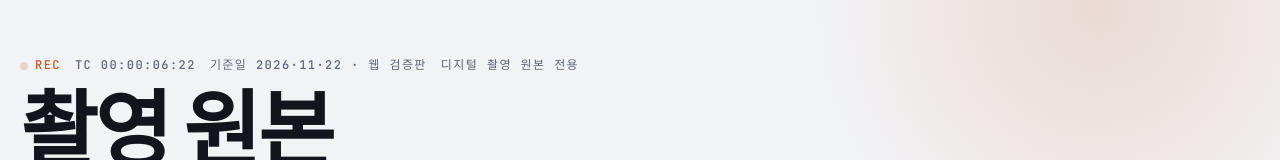
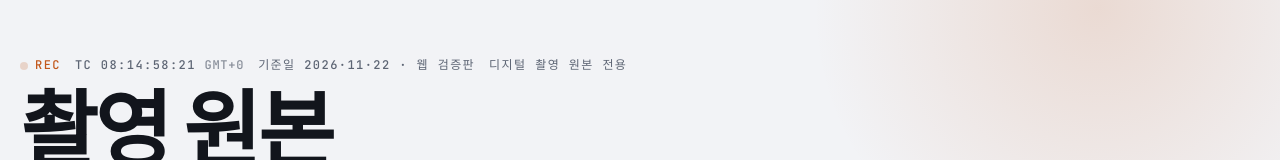
Before and after one commit to AlterPictures/capture-formats, a plain HTML site: page index.html in a window 1280 px wide. Shown: the top 160 px of the page. Drawn offline with nearby package versions, Linux system fonts and the light colour scheme; a web font is replaced by a local one.

Commit message:
Add files via upload

```diff
--- a/index.html
+++ b/index.html
@@ -52,6 +52,7 @@ a{color:inherit}
 .hero{padding-block:56px 28px;position:relative;overflow:hidden}
 .hero::after{content:"";position:absolute;inset:-40% -10% auto auto;width:620px;height:620px;border-radius:50%;background:radial-gradient(circle,var(--glow),transparent 65%);pointer-events:none}
 .tc{font-family:var(--f-mono);font-size:12px;letter-spacing:.12em;color:var(--muted);display:flex;gap:14px;flex-wrap:wrap;align-items:center}
+.tc .tz{opacity:.7;letter-spacing:.06em}
 .tc .rec{display:inline-flex;align-items:center;gap:7px;color:var(--accent)}
 .tc .rec::before{content:"";width:8px;height:8px;border-radius:50%;background:currentColor;animation:blink 1.6s steps(2,start) infinite}
 @keyframes blink{50%{opacity:.2}}
@@ -230,7 +231,7 @@ footer{padding-block:40px 60px;color:var(--muted);font-size:12.5px;border-top:1p
 
 <header class="hero gut">
   <div class="wrap">
-    <div class="tc"><span class="rec">REC</span><span>TC <span id="tc">00:00:00:00</span></span><span id="asof"></span><span>디지털 촬영 원본 전용</span></div>
+    <div class="tc"><span class="rec">REC</span><span>TC <span id="tc">00:00:00:00</span> <span id="tz" class="tz"></span></span><span id="asof"></span><span>디지털 촬영 원본 전용</span></div>
     <h1>촬영 원본<br><em>포맷 사전</em></h1>
     <p class="lede">ARRI와 RED의 시네마 카메라에서 미러리스, 드론, 액션캠, 스마트폰까지.<br>아래에서 카메라 분류를 고르면 해당 확장자만 남고, 확장자를 누르면 그 포맷 정리로 바로 이동합니다. 포맷마다 Video Codec, Container, 비트심도, 대표 기종과 검증 상태를 함께 담았습니다.</p>
     <div class="stats" id="stats"></div>
@@ -323,10 +324,14 @@ $("stats").innerHTML = [
 $("bars").innerHTML = Object.keys(CATS).map(k => `<i style="--cc:var(--c-${k});flex-grow:${perCat[k]}" data-k="${k}"></i>`).join("");
 $("barsLegend").innerHTML = Object.entries(CATS).map(([k, v]) => `<span style="--cc:var(--c-${k})">${v} ${perCat[k]}</span>`).join("");
 
-// 타임코드 장식 (24fps)
-(() => { const el = $("tc"); const t0 = performance.now(); const p = n => String(n).padStart(2, "0");
-  const tick = () => { const f = Math.floor((performance.now() - t0) / 1000 * 24); el.textContent = `${p(Math.floor(f/86400))}:${p(Math.floor(f/1440)%60)}:${p(Math.floor(f/24)%60)}:${p(f%24)}`; };
-  tick(); if (!matchMedia("(prefers-reduced-motion: reduce)").matches) setInterval(tick, 1000/24); })();
+// 타임코드: 보는 사람 기기의 현재 시각 (Time of Day, 24fps) + 시간대
+(() => { const el = $("tc"), tz = $("tz"); const p = n => String(n).padStart(2, "0");
+  const zone = d => { const m = -d.getTimezoneOffset(), h = Math.trunc(Math.abs(m) / 60), r = Math.abs(m) % 60;
+    return `GMT${m < 0 ? "−" : "+"}${h}${r ? ":" + p(r) : ""}`; };
+  const tick = () => { const d = new Date();
+    el.textContent = `${p(d.getHours())}:${p(d.getMinutes())}:${p(d.getSeconds())}:${p(Math.floor(d.getMilliseconds() * 24 / 1000))}`;
+    const z = zone(d); if (tz.textContent !== z) tz.textContent = z; };
+  tick(); setInterval(tick, matchMedia("(prefers-reduced-motion: reduce)").matches ? 1000 : 1000 / 24); })();
 
 // ---------- 분류 칩 ----------
 let cat = "all";
```
